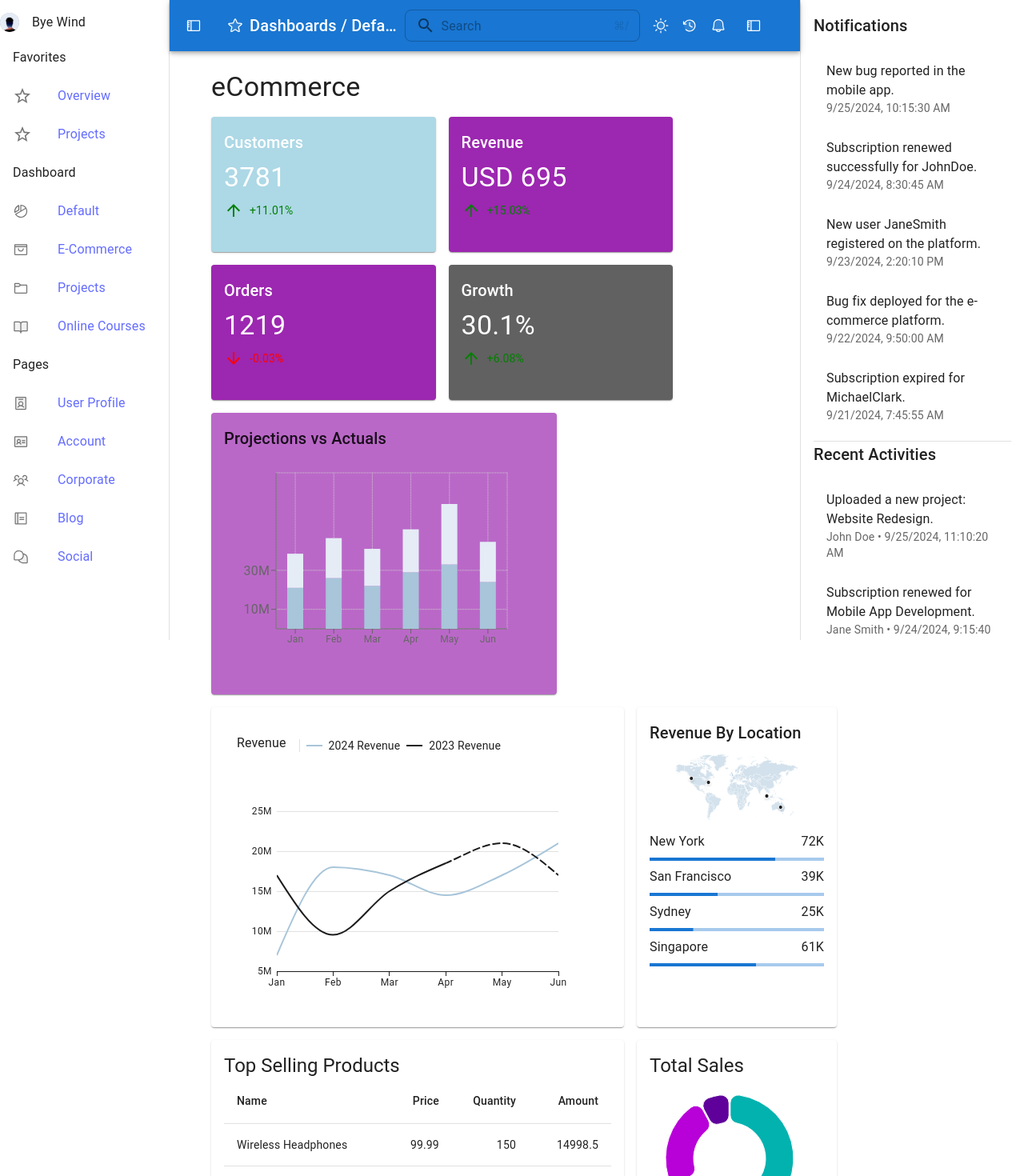
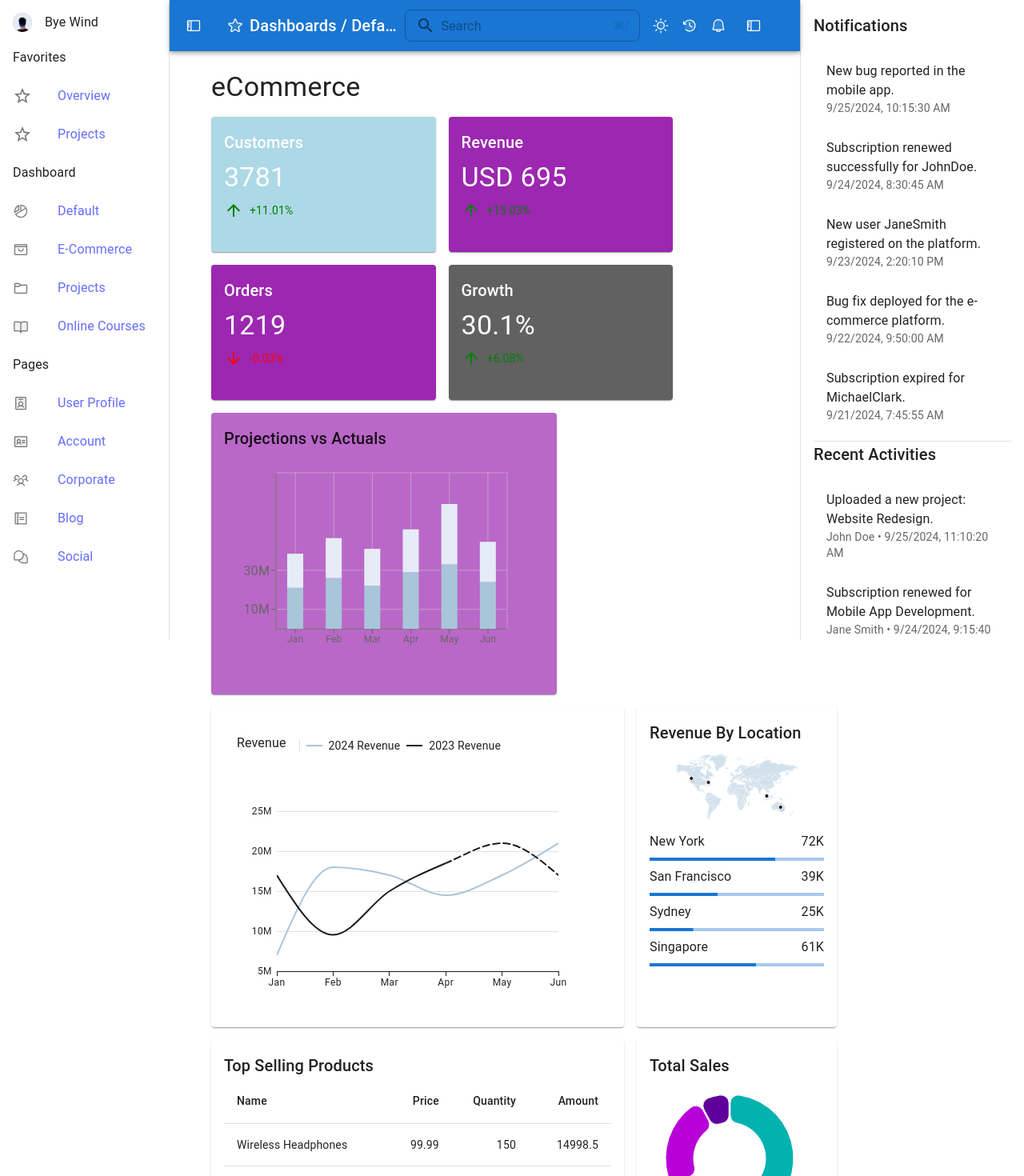
Before and after one commit to cbe99/stunning-broccoli, a React (Vite) app: page /default in a window 1280 px wide. Shown: the top 1470 px of the page at 80% size. Built offline with nearby package versions, Linux system fonts and the light colour scheme.

Commit message:
fix: heading variants

```diff
--- a/src/components/salesPieChart/salesPieChart.component.jsx
+++ b/src/components/salesPieChart/salesPieChart.component.jsx
@@ -13,7 +13,7 @@ const SalesPieChart = ({salesData}) => {
 	return (
 		<Card sx={{height: '100%'}}>
 			<CardContent>
-				<Typography variant="h5">Total Sales</Typography>
+				<Typography variant="h6">Total Sales</Typography>
 
 				<PieChart
 					series={[
--- a/src/components/sidebar/sidebar.component.jsx
+++ b/src/components/sidebar/sidebar.component.jsx
@@ -102,7 +102,14 @@ const Sidebar = ({isDarkMode, isOpen, favorites}) => {
 				},
 			}}
 		>
-			<Box sx={{marginTop: 2, display: 'flex', flexDirection: 'row'}}>
+			<Box
+				sx={{
+					marginTop: 2,
+					marginLeft: 2,
+					display: 'flex',
+					flexDirection: 'row',
+				}}
+			>
 				<Avatar sx={{width: '24px', height: '24px', marginRight: 2}}>
 					<ByeWindSvg />
 				</Avatar>
--- a/src/components/topProductsTable/topProductsTable.component.jsx
+++ b/src/components/topProductsTable/topProductsTable.component.jsx
@@ -16,7 +16,7 @@ const TopProductsTable = ({topProducts}) => {
 	return (
 		<Card>
 			<CardContent>
-				<Typography variant="h5">Top Selling Products</Typography>
+				<Typography variant="h6">Top Selling Products</Typography>
 				<Table>
 					<TableHead>
 						<TableRow>
```
